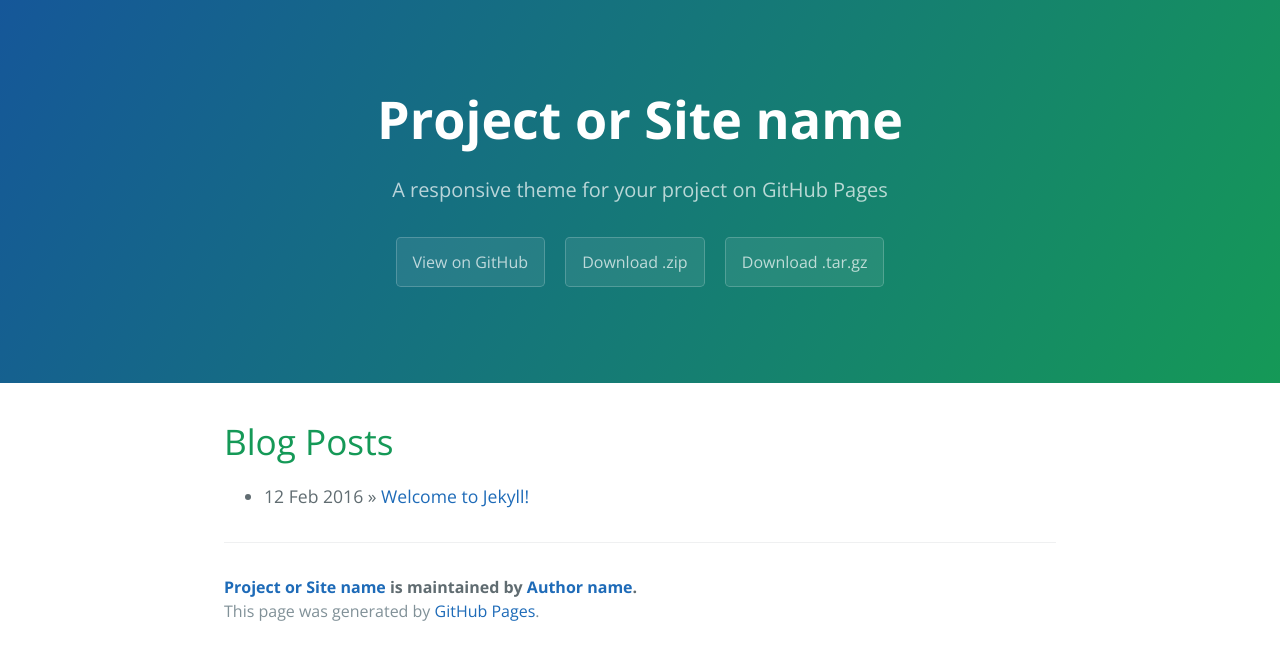
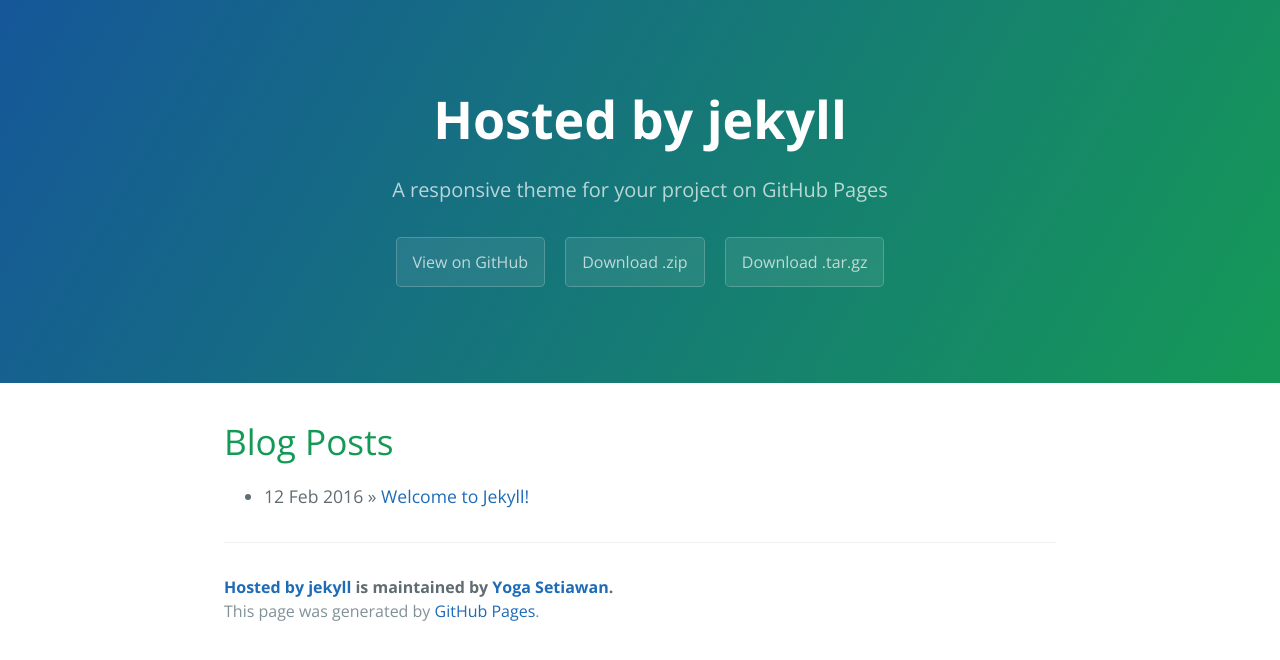
Before and after one commit to yoga9518/blog, a Jekyll site: the page built from index.html, in a window 1280 px wide. Shown: the top 660 px of the page. Built offline with Jekyll 4.4.1, drawn with Linux system fonts in a browser that asks for light colours; the list of posts is cut into pages by our own code.

Commit message:
Update _config.yml

```diff
--- a/_config.yml
+++ b/_config.yml
@@ -1,13 +1,13 @@
 # Setup
-title:        Project or Site name
+title:        Hosted by jekyll
 tagline:      A responsive theme for your project on GitHub Pages
-baseurl:      ""
+baseurl:      "https://yoga9518.github.io/jekyll/"
 paginate:     1
 locale:       "en"
 
 # About/contact
 author:
-  name:       Author name
+  name:       Yoga Setiawan
   url:        https://yoga9518.github.io/blog
 
 # Gems
```
